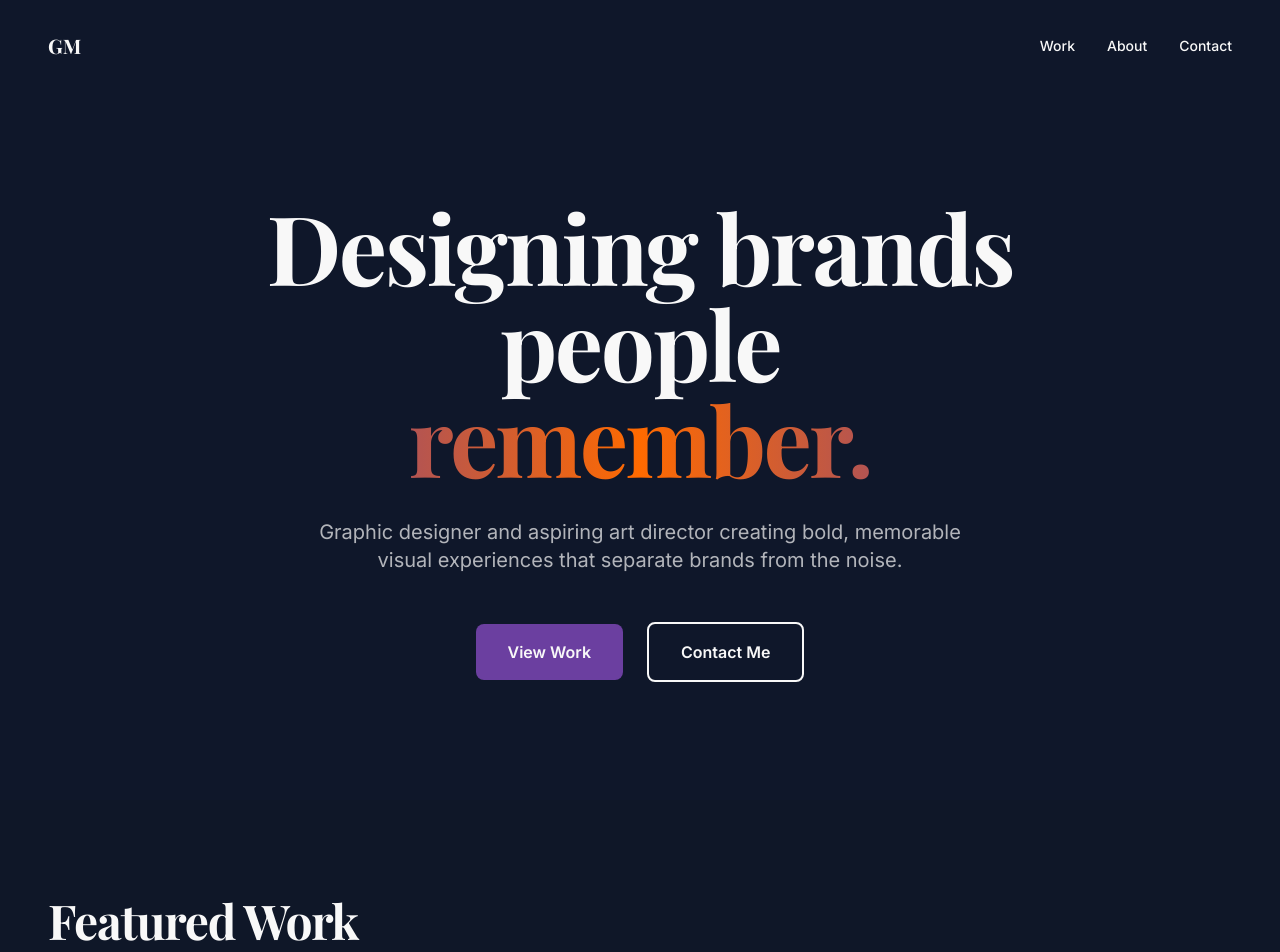
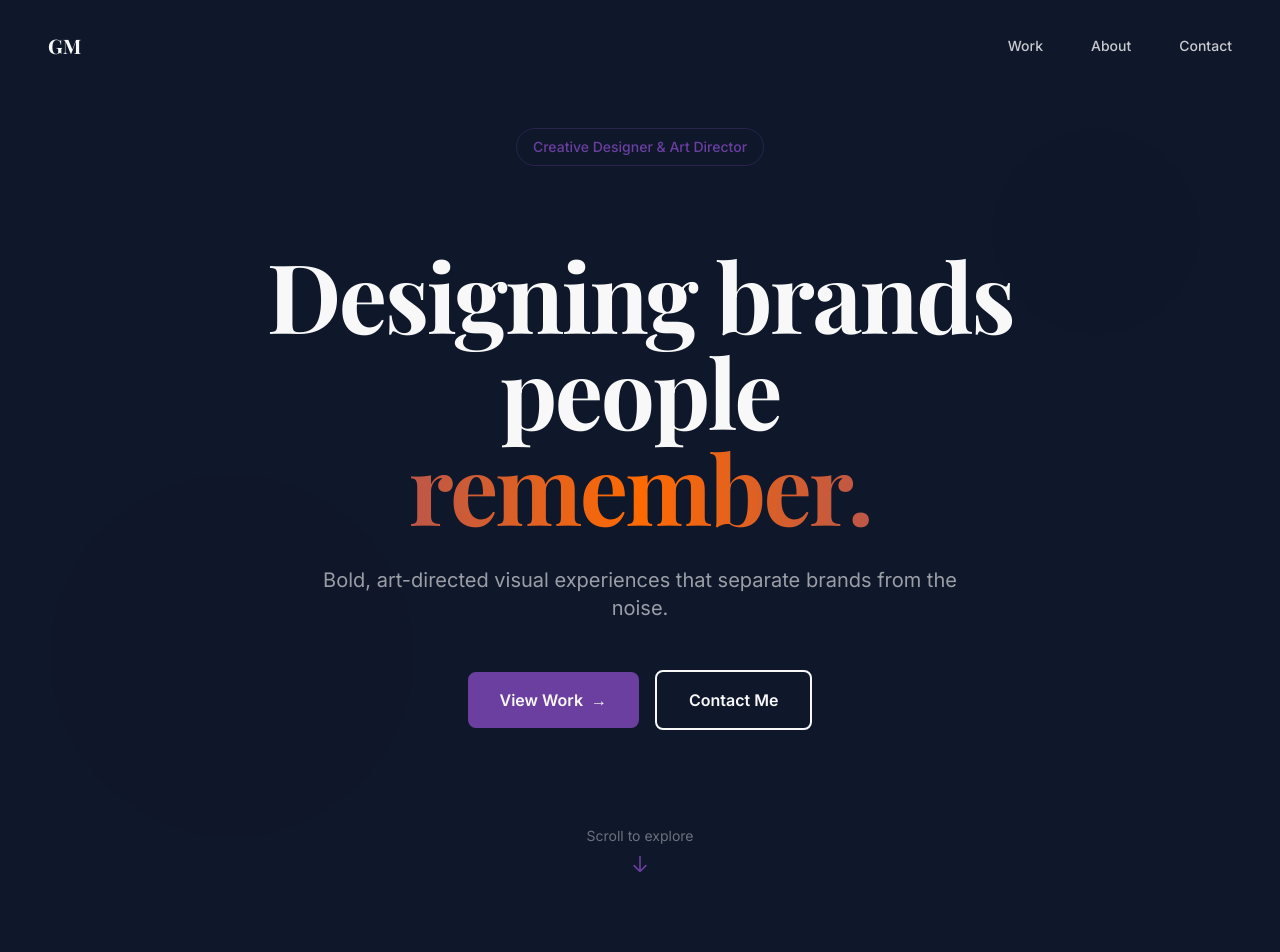
Before and after one commit to martedgeorge/george-portfolio, a Next.js app: page / in a window 1280 px wide. Shown: the top 952 px of the page. Built offline with nearby package versions, Linux system fonts and the light colour scheme.

Commit message:
feat: Update homepage with enhanced hero and featured work sections

```diff
--- a/src/app/page.tsx
+++ b/src/app/page.tsx
@@ -1,105 +1,15 @@
 'use client'
 
-import { motion } from 'framer-motion'
-import Link from 'next/link'
-
-const containerVariants = {
-  hidden: { opacity: 0 },
-  visible: {
-    opacity: 1,
-    transition: {
-      staggerChildren: 0.2,
-      delayChildren: 0.3,
-    },
-  },
-}
-
-const itemVariants = {
-  hidden: { opacity: 0, y: 20 },
-  visible: {
-    opacity: 1,
-    y: 0,
-    transition: { duration: 0.8, ease: 'easeOut' },
-  },
-}
+import { HeroSection } from '@/components/HeroSection'
+import { FeaturedWork } from '@/components/FeaturedWork'
+import { Navigation } from '@/components/Navigation'
 
 export default function Home() {
   return (
     <main className="min-h-screen bg-deep-navy">
-      {/* Navigation */}
-      <nav className="fixed top-0 z-50 w-full px-6 py-6 md:px-12 md:py-8">
-        <div className="flex items-center justify-between max-w-7xl mx-auto">
-          <Link href="/" className="text-xl font-bold font-serif text-off-white hover:text-electric-purple transition-colors">
-            GM
-          </Link>
-          <div className="hidden md:flex gap-8 items-center">
-            <Link href="/work" className="text-sm font-medium text-off-white hover:text-electric-purple transition-colors">
-              Work
-            </Link>
-            <Link href="/about" className="text-sm font-medium text-off-white hover:text-electric-purple transition-colors">
-              About
-            </Link>
-            <Link href="/contact" className="text-sm font-medium text-off-white hover:text-electric-purple transition-colors">
-              Contact
-            </Link>
-          </div>
-        </div>
-      </nav>
-
-      {/* Hero Section */}
-      <section className="relative min-h-screen flex items-center justify-center px-6 md:px-12 pt-20">
-        <motion.div
-          className="max-w-4xl text-center"
-          variants={containerVariants}
-          initial="hidden"
-          animate="visible"
-        >
-          {/* Headline */}
-          <motion.h1 variants={itemVariants} className="text-display-xl md:text-7xl lg:text-8xl font-serif font-bold mb-8 leading-tight">
-            Designing brands people
-            <span className="block text-gradient"> remember.</span>
-          </motion.h1>
-
-          {/* Subheading */}
-          <motion.p variants={itemVariants} className="text-lg md:text-xl text-off-white/70 mb-12 max-w-2xl mx-auto leading-relaxed">
-            Graphic designer and aspiring art director creating bold, memorable visual experiences that separate brands from the noise.
-          </motion.p>
-
-          {/* CTAs */}
-          <motion.div variants={itemVariants} className="flex flex-col sm:flex-row gap-6 justify-center items-center">
-            <Link
-              href="/work"
-              className="px-8 py-4 bg-electric-purple text-off-white font-semibold rounded-lg hover:bg-bright-orange transition-all duration-300 transform hover:scale-105"
-            >
-              View Work
-            </Link>
-            <Link
-              href="/contact"
-              className="px-8 py-4 border-2 border-off-white text-off-white font-semibold rounded-lg hover:bg-off-white hover:text-deep-navy transition-all duration-300"
-            >
-              Contact Me
-            </Link>
-          </motion.div>
-        </motion.div>
-      </section>
-
-      {/* Featured Work Preview */}
-      <section className="py-24 px-6 md:px-12 bg-charcoal/50">
-        <div className="max-w-7xl mx-auto">
-          <motion.h2
-            initial={{ opacity: 0, y: 20 }}
-            whileInView={{ opacity: 1, y: 0 }}
-            transition={{ duration: 0.8 }}
-            viewport={{ once: true }}
-            className="text-4xl md:text-5xl font-serif font-bold mb-16"
-          >
-            Featured Work
-          </motion.h2>
-          <p className="text-off-white/60 text-center py-12">
-            Featured projects coming soon...
-          </p>
-        </div>
-      </section>
+      <Navigation />
+      <HeroSection />
+      <FeaturedWork />
     </main>
   )
 }
```
